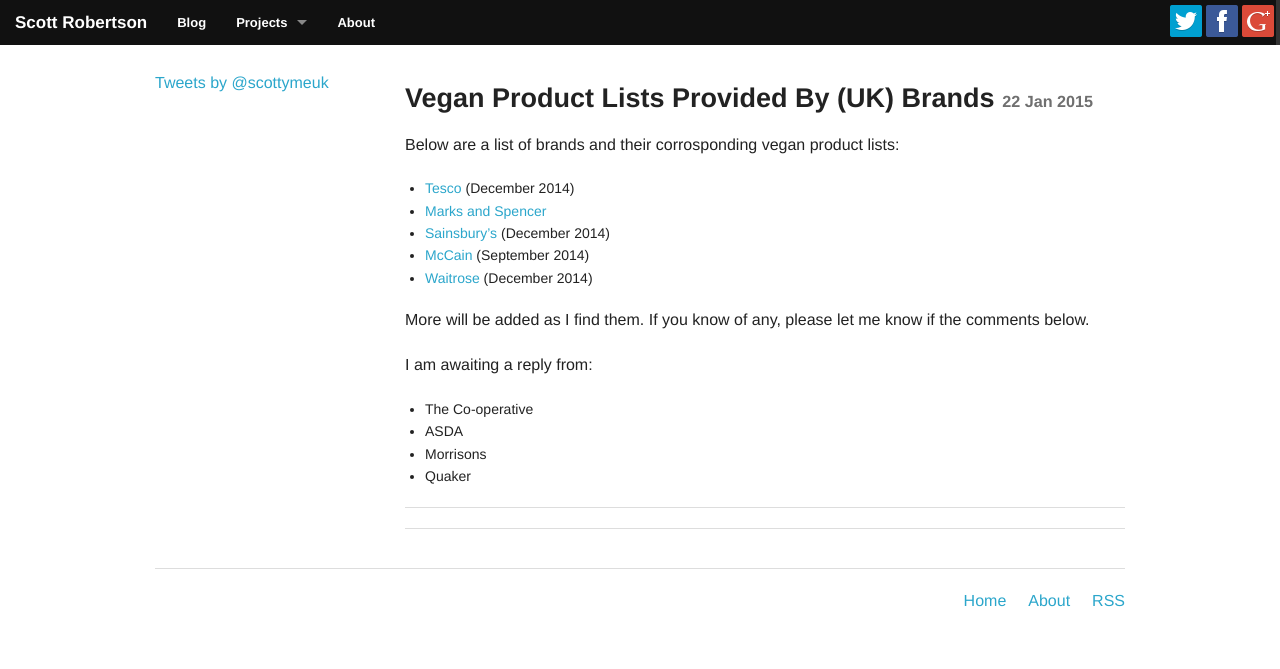
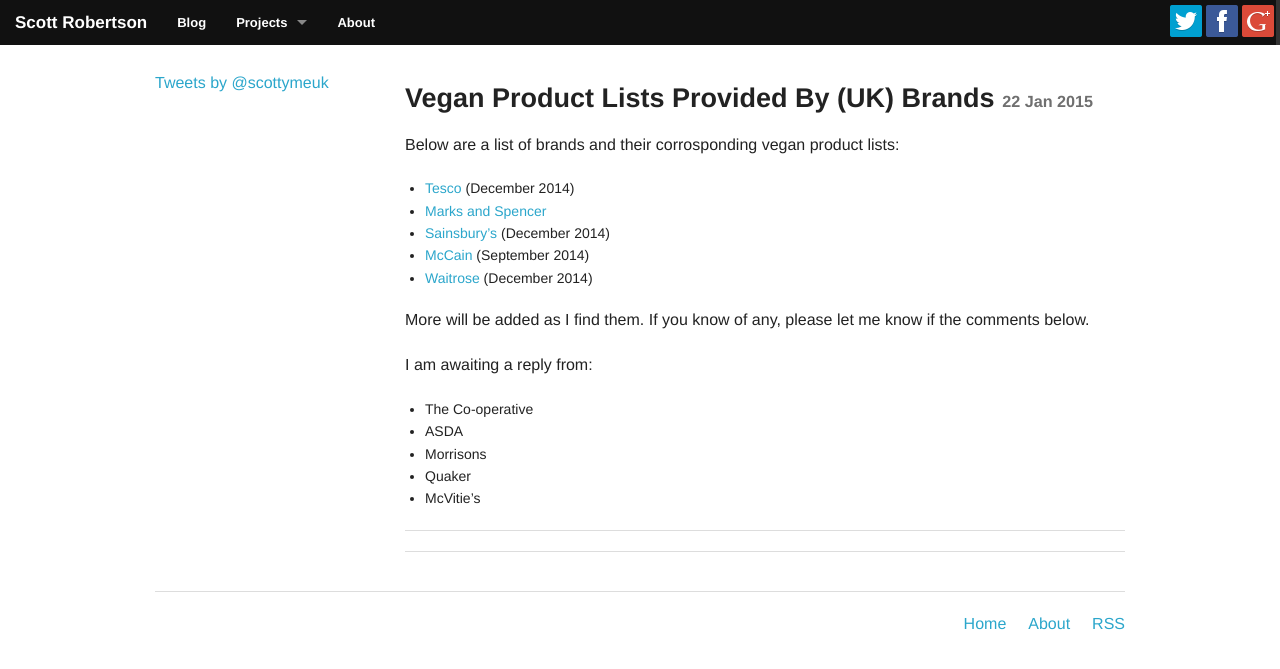
Before and after one commit to scottrobertson/scottrobertson.me, a Jekyll site: the page built from _posts/2015-01-22-uk-brands-vegan-lists.markdown, in a window 1280 px wide. Shown: the top 669 px of the page. Built offline with Jekyll 4.4.1, drawn with Linux system fonts in a browser that asks for light colours; nearby versions of some CDN libraries; Markdown is read by kramdown in place of the engine named in the settings; comment, search, counter and statistics services are not loaded.

Commit message:
Waiting for McVitie's

```diff
--- a/_posts/2015-01-22-uk-brands-vegan-lists.markdown
+++ b/_posts/2015-01-22-uk-brands-vegan-lists.markdown
@@ -21,3 +21,4 @@
 - ASDA
 - Morrisons
 - Quaker
+- McVitie's
```
